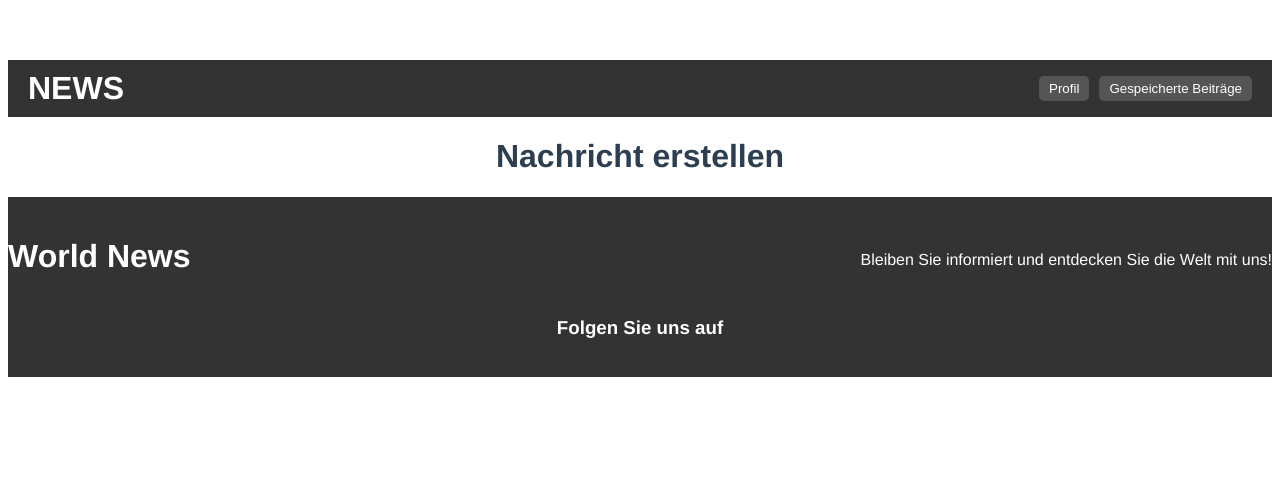
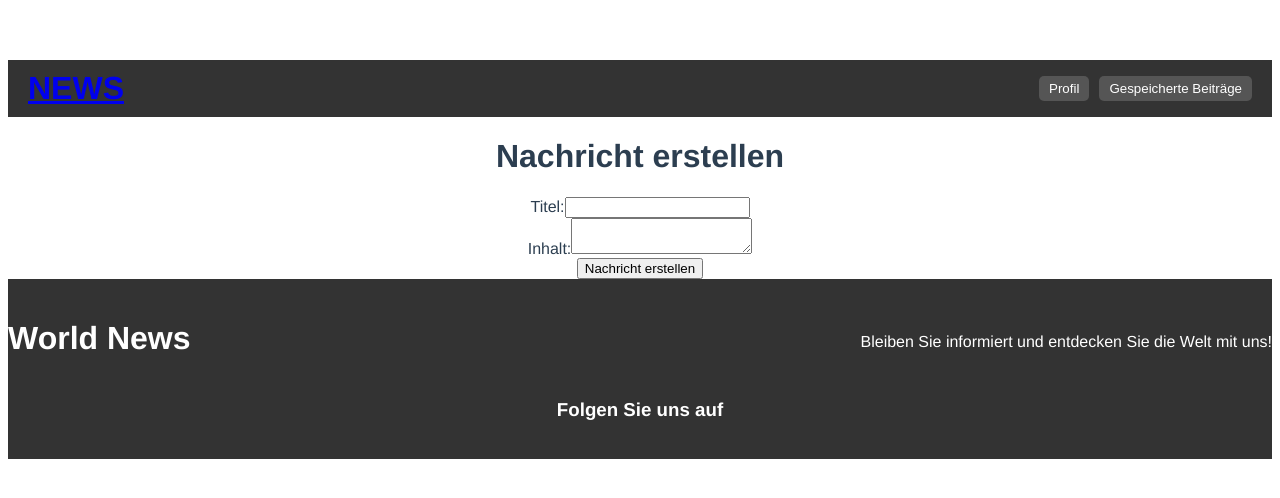
Before and after one commit to CptHamschter/neueDBKonzepte, a Vue app in the folder frontend-nw/: page /nachricht in a window 1280 px wide. Shown: the top 498 px of the page. Built offline with nearby package versions, Linux system fonts and the light colour scheme.

Commit message:
änderungen Frontend

```diff
--- a/frontend-nw/src/components/Hauptseite.vue
+++ b/frontend-nw/src/components/Hauptseite.vue
@@ -3,30 +3,67 @@
     <h1>Hallo und herzlich willkommen auf unserer Nachrichtenseite</h1>
 
     <div class="Eventhinzufügen">
-       <router-link to="/nachricht"><button @click="navigateToCreateNews">News hinzufügen</button>
-       </router-link> </div>
+      <router-link to="/nachricht"><button @click="navigateToCreateNews">News hinzufügen</button></router-link>
+    </div>
+
     <br>
     <br>
-      <NachrichtenFeld/>
+
+    <!-- Hier werden die Beiträge angezeigt -->
+    <div v-if="posts.length > 0">
+      <h2>Alle Beiträge:</h2>
+      <ul>
+        <li v-for="post in posts" :key="post._id">
+          <h3>{{ post.title }}</h3>
+          <p>{{ post.content }}</p>
+          <p>Autor: {{ post.author.email }}</p>
+        </li>
+      </ul>
+    </div>
+    <div v-else>
+      <p>Keine Beiträge gefunden</p>
+    </div>
 
 
   </div>
 </template>
 
 <script>
-  import NachrichtenFeld from '@/components/Nachrichten.vue'
+
+import axios from 'axios';
 
 export default {
   name: 'HauptSeite',
 
   components: {
-      NachrichtenFeld
+
+  },
+
+  data() {
+    return {
+      posts: []
+    };
   },
 
   methods: {
     navigateToCreateNews() {
+      // Hier kannst du zur Seite zum Erstellen von Nachrichten navigieren
+    },
+    fetchPosts() {
+      // Hiermit rufst du die Beiträge vom Backend ab
+      axios.get('/api/posts') // Annahme: Dein Backend-Endpunkt ist '/api/posts'
+        .then(response => {
+          this.posts = response.data;
+        })
+        .catch(error => {
+          console.error('Fehler beim Abrufen der Beiträge:', error);
+        });
+    }
+  },
 
+  mounted() {
+    // Hier rufst du die Beiträge beim Laden der Seite ab
+    this.fetchPosts();
   }
-    }
-  }
+};
 </script>
--- a/frontend-nw/src/components/NachrichtenErstellen.vue
+++ b/frontend-nw/src/components/NachrichtenErstellen.vue
@@ -1,12 +1,50 @@
 <template>
   <div>
     <h1>Nachricht erstellen</h1>
-
+    <form @submit.prevent="submitPost">
+      <div>
+        <label for="title">Titel:</label>
+        <input type="text" id="title" v-model="title">
+      </div>
+      <div>
+        <label for="content">Inhalt:</label>
+        <textarea id="content" v-model="content"></textarea>
+      </div>
+      <div>
+        <button type="submit">Nachricht erstellen</button>
+      </div>
+    </form>
   </div>
 </template>
 
 <script>
+import axios from 'axios';
+
 export default {
   name: "NachrichtenErstellen",
+  data() {
+    return {
+      title: '',
+      content: ''
+    };
+  },
+  methods: {
+    submitPost() {
+      // POST-Anfrage an den Backend-Endpunkt senden
+      axios.post('/api/posts/post-erstellen', {
+        title: this.title,
+        content: this.content
+      })
+      .then(response => {
+        console.log('Nachricht erfolgreich erstellt:', response.data);
+        // Nachricht wurde erfolgreich erstellt, rufe die Beiträge erneut ab
+        this.$emit('postCreated'); // Emit an event to notify parent component
+      })
+      .catch(error => {
+        console.error('Fehler beim Erstellen der Nachricht:', error);
+        // Hier kannst du eine Fehlermeldung anzeigen
+      });
+    }
+  }
 };
 </script>
--- a/frontend-nw/src/components/header.vue
+++ b/frontend-nw/src/components/header.vue
@@ -1,7 +1,7 @@
 <template>
     <header class="header">
       <div class="header-left">
-        <h1>NEWS</h1>
+        <router-link to="/"><h1>NEWS</h1></router-link>
       </div>
 
       <div class="header-right">
```
Lines whose indentation alone changed are shown as unchanged.
